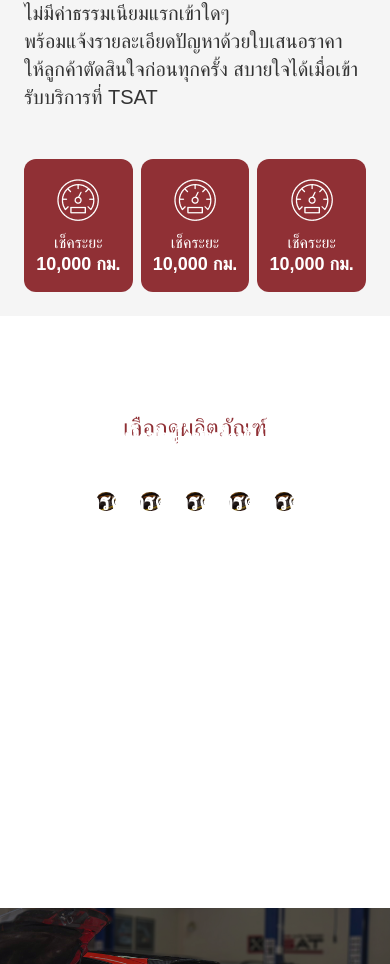
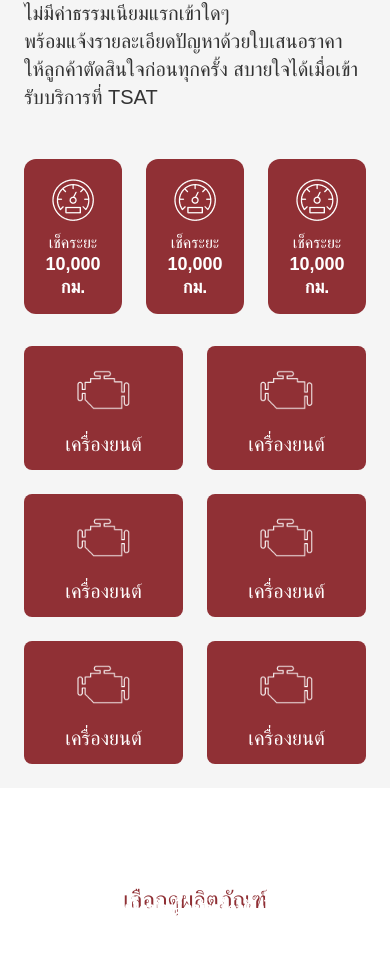
Before and after one commit to RachaponKjr/TSAT, a Next.js app in the folder tsat-frontend-project/: page / in a window 390 px wide. Shown: the part 2209-3173 px from the top of the page. Built offline with nearby package versions, Linux system fonts and the light colour scheme; a web font is replaced by a local one.

Commit message:
fix: ui responsive

```diff
--- a/tsat-frontend-project/src/components/cardServices.tsx
+++ b/tsat-frontend-project/src/components/cardServices.tsx
@@ -1,24 +1,63 @@
 import React from 'react';
 import SubCardServices from './subCardServices';
 
+const cardData = [
+  {
+    id: 1,
+    image: '../images/kilo-check.png',
+    title: 'เช็คระยะ 10,000 กม.',
+    description:
+      'ดูแลเบื้องต้น เพิ่มความมั่นใจ เหมาะสำหรับการดูแลประจำปี ให้รถขับลื่น มั่นใจทุกการเดินทาง',
+    imageAlt: 'Description of image',
+    mobileImage: '../images/kilo-mobile.png',
+    mobileTitle: 'เช็คระยะ',
+    mobileDistance: '10,000 กม.',
+  },
+  {
+    id: 1,
+    image: '../images/kilo-check.png',
+    title: 'เช็คระยะ 10,000 กม.',
+    description:
+      'ดูแลเบื้องต้น เพิ่มความมั่นใจ เหมาะสำหรับการดูแลประจำปี ให้รถขับลื่น มั่นใจทุกการเดินทาง',
+    imageAlt: 'Description of image',
+    mobileImage: '../images/kilo-mobile.png',
+    mobileTitle: 'เช็คระยะ',
+    mobileDistance: '10,000 กม.',
+  },
+  {
+    id: 1,
+    image: '../images/kilo-check.png',
+    title: 'เช็คระยะ 10,000 กม.',
+    description:
+      'ดูแลเบื้องต้น เพิ่มความมั่นใจ เหมาะสำหรับการดูแลประจำปี ให้รถขับลื่น มั่นใจทุกการเดินทาง',
+    imageAlt: 'Description of image',
+    mobileImage: '../images/kilo-mobile.png',
+    mobileTitle: 'เช็คระยะ',
+    mobileDistance: '10,000 กม.',
+  },
+];
+
 export default function CardServices() {
   return (
-    <div className="w-full mt-12 ">
+    <div className="w-full mt-12">
+      {/* Grid layout for desktop view */}
+      <div className="grid grid-cols-3 sm:grid-cols-2 lg:grid-cols-3 gap-6">
+        {cardData.map((card) => (
+          <div key={card.id}>
             {/* Desktop View */}
             <div className="hidden sm:block">
               <div className="w-full h-[400px] rounded-2xl bg-[#903035] p-6 flex items-center">
                 <div>
                   <img
-              src="../images/kilo-check.png"
+                    src={card.image}
                     className="w-[600px]"
-              alt="Description of image"
+                    alt={card.imageAlt}
                   />
                   <div className="text-white mt-4 text-2xl font-bold">
-              เช็คระยะ 10,000 กม.
+                    {card.title}
                   </div>
                   <div className="text-xl mt-4 text-white">
-              ดูแลเบื้องต้น เพิ่มความมั่นใจ เหมาะสำหรับการดูแลประจำปี
-              ให้รถขับลื่น มั่นใจทุกการเดินทาง
+                    {card.description}
                   </div>
                 </div>
               </div>
@@ -29,15 +68,22 @@ export default function CardServices() {
               <div className="flex justify-center">
                 <div className="bg-[#903035] rounded-xl px-3 py-4 w-full text-white text-center flex flex-col items-center">
                   <img
-              src="../images/kilo-mobile.png"
+                    src={card.mobileImage}
                     className="mb-2 object-contain"
                     alt="icon"
                   />
-            <div className="text-base font-medium leading-tight">เช็คระยะ</div>
-            <div className="text-lg font-bold leading-tight">10,000 กม.</div>
+                  <div className="text-base font-medium leading-tight">
+                    {card.mobileTitle}
+                  </div>
+                  <div className="text-lg font-bold leading-tight">
+                    {card.mobileDistance}
                   </div>
                 </div>
               </div>
             </div>
+          </div>
+        ))}
+      </div>
+    </div>
   );
 }
--- a/tsat-frontend-project/src/components/services.tsx
+++ b/tsat-frontend-project/src/components/services.tsx
@@ -1,5 +1,6 @@
 import React from 'react';
 import CardServices from './cardServices';
+import SubCardServices from './subCardServices';
 
 export default function services() {
   return (
@@ -14,11 +15,9 @@ export default function services() {
           พร้อมแจ้งรายละเอียดปัญหาด้วยใบเสนอราคา ให้ลูกค้าตัดสินใจก่อนทุกครั้ง
           สบายใจได้เมื่อเข้ารับบริการที่ TSAT
         </div>
-        <div className="flex gap-2 justify-center">
-          <CardServices />
-          <CardServices />
-          <CardServices />
-        </div>
+
+        <CardServices />
+        <SubCardServices />
       </div>
     </div>
   );
--- a/tsat-frontend-project/src/components/subCardServices.tsx
+++ b/tsat-frontend-project/src/components/subCardServices.tsx
@@ -1,7 +1,48 @@
-import React from 'react';
+'use client';
+import React, { useState, useEffect } from 'react';
 
-export default function subCardServices() {
+export default function SubCardServices() {
+  const [isDesktop, setIsDesktop] = useState(false);
+
+  useEffect(() => {
+    const handleResize = () => {
+      setIsDesktop(window.innerWidth >= 1024); // Adjust the breakpoint as needed
+    };
+
+    window.addEventListener('resize', handleResize);
+    handleResize(); // Call once to set the initial state
+
+    return () => {
+      window.removeEventListener('resize', handleResize);
+    };
+  }, []);
+
   return (
+    <div className="w-full mt-8">
+      {/* Mobile Layout */}
+      <div className={`grid grid-cols-2 gap-6 ${isDesktop ? 'hidden' : ''}`}>
+        {Array.from({ length: 6 }).map((_, index) => (
+          <div key={index} className="flex justify-center">
+            <div className="bg-[#903035] flex justify-center items-center mx-auto w-full px-2 rounded-lg py-3">
+              <div className="flex flex-col justify-center items-center h-full">
+                <img
+                  src="../images/machine.png"
+                  alt="Description of image"
+                  className="mx-auto w-16"
+                />
+                <div className="text-center px-2 text-xl text-white mt-2">
+                  เครื่องยนต์
+                </div>
+              </div>
+            </div>
+          </div>
+        ))}
+      </div>
+
+      {/* Desktop Layout */}
+      <div className={`grid grid-cols-6 gap-6 ${!isDesktop ? 'hidden' : ''}`}>
+        {Array.from({ length: 6 }).map((_, index) => (
+          <div key={index} className="flex justify-center">
             <div className="bg-[#903035] flex justify-center items-center mx-auto w-full h-60 rounded-lg py-6">
               <div>
                 <img
@@ -9,7 +50,13 @@ export default function subCardServices() {
                   alt="Description of image"
                   className="mx-auto w-32"
                 />
-        <div className="text-center text-xl text-white mt-4">เครื่องยนต์</div>
+                <div className="text-center text-xl text-white mt-4">
+                  เครื่องยนต์
+                </div>
+              </div>
+            </div>
+          </div>
+        ))}
       </div>
     </div>
   );
```
Lines whose indentation alone changed are shown as unchanged.
